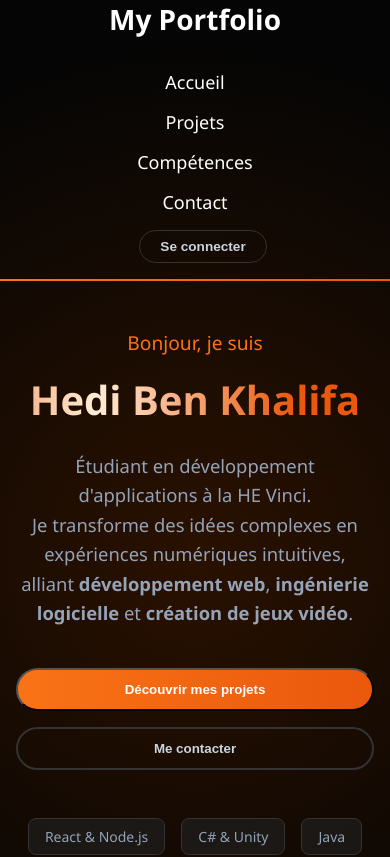
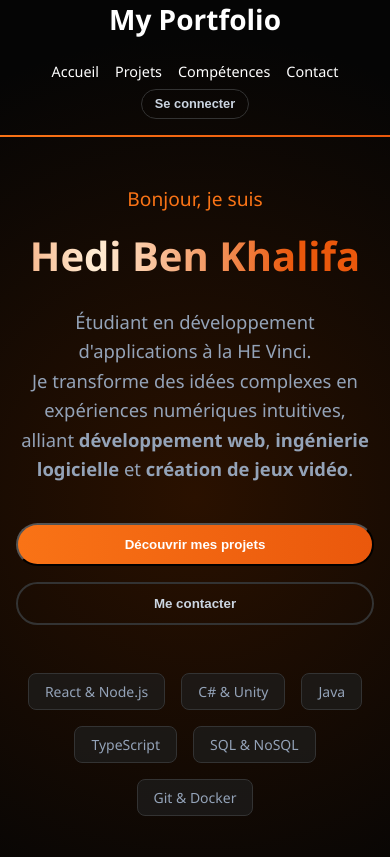
Before and after one commit to HediCaprio/My-Portfolio, a React (Vite) app: page / in a window 390 px wide. Shown: the top 857 px of the page. Built offline with nearby package versions, Linux system fonts and the light colour scheme.

Commit message:
Make mobile navbar horizontal

```diff
--- a/src/index.css
+++ b/src/index.css
@@ -605,15 +605,25 @@ body, html {
     font-size: 2.5rem !important;
   }
 
-  /* Ajuster la barre de navigation */
+  /* Ajuster la barre de navigation en mode horizontal */
   .navbar {
     position: relative !important;
-    flex-direction: column;
-    padding: 1rem !important;
-    gap: 1rem !important;
+    flex-direction: row !important;
+    flex-wrap: wrap !important;
+    padding: 1rem 0.5rem !important;
+    gap: 0.5rem 1rem !important;
     align-items: center !important;
     justify-content: center !important;
-    text-align: center;
+  }
+
+  .nav-link {
+    font-size: 0.9rem !important;
+  }
+
+  .nav-btn {
+    padding: 0.4rem 0.8rem !important;
+    font-size: 0.8rem !important;
+    margin: 0 !important;
   }
 
   /* Retirer la position absolue du titre du portfolio pour éviter les chevauchements */
@@ -622,8 +632,9 @@ body, html {
     top: 0 !important;
     left: 0 !important;
     text-align: center;
-    margin-bottom: 1rem !important;
+    margin-bottom: 0.5rem !important;
     display: block;
+    width: 100%; /* Le titre prend toute la largeur au-dessus de la navbar */
   }
 
   /* Centrer les éléments principaux */
```
